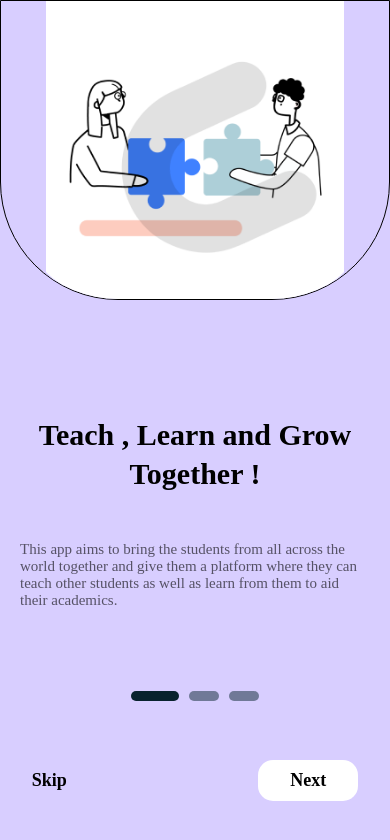
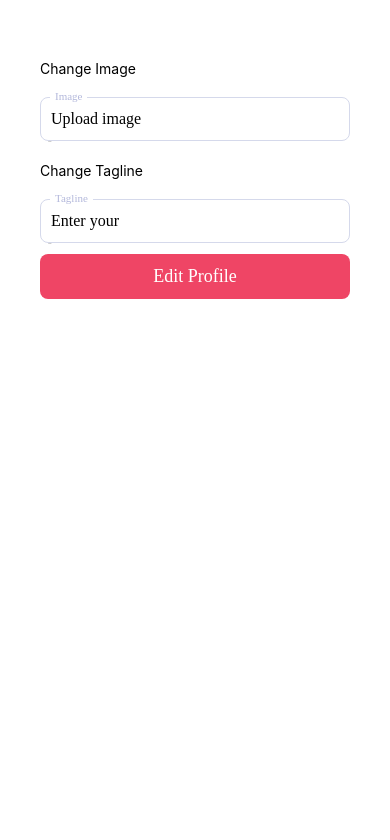
Before and after one commit to TeachNLearn/TeachAndLearnApp, a React Native app: screen /EditUserProfile in a window 390 px wide. Shown: the top 840 px of the page. Built offline with nearby package versions, Linux system fonts and the light colour scheme.

Commit message:
added edit profile in profileSection and fixed register form

```diff
--- a/App.tsx
+++ b/App.tsx
@@ -25,6 +25,7 @@ import EditAcademicInfo from './src/components/user-profile-component/user-menu-
 import EditContactInfo from './src/components/user-profile-component/user-menu-component/EditContactInfo';
 import Toast from 'react-native-toast-message';
 import Splash from './src/components/splash/Splash';
+import EditUserProfile from './src/components/user-profile-component/user-menu-component/EditUserProfile';
 
 const Navigation = () => {
   const authCtx = useContext(AuthContext);
@@ -87,6 +88,7 @@ const NavigationScreens = () => {
         <Stack.Screen name="MyFav" component={MyFavourite} />
         <Stack.Screen name="EditContactInfo" component={EditContactInfo} />
         <Stack.Screen name="EditAcademicInfo" component={EditAcademicInfo} />
+        <Stack.Screen name="EditUserProfile" component={EditUserProfile} />
         <Stack.Screen name="ForumOverview" component={ForumOverview} />
         <Stack.Screen name="CreateForum" component={CreateForum} />
         <Stack.Screen name="CreateForumAnswer" component={PostForumAnswer} />
--- a/src/components/authComponents/UserInfoForm.tsx
+++ b/src/components/authComponents/UserInfoForm.tsx
@@ -47,10 +47,7 @@ const UserInfoForm = (props: UserInfoFormProps) => {
 
   return (
     <ScrollView
-    ref={scrollViewRef} showsVerticalScrollIndicator={false} onContentSizeChange={() => {scrollViewRef.current?.scrollTo({
-      y:0,
-    })}}
-    style={styles.formContainer}>
+    contentContainerStyle={styles.formContainer}>
       <TouchableOpacity onPress={handleImagePicker} style={styles.imagePicker}>
         <Text style={styles.profilePicLabel}>Profile pic</Text>
         {image ? (
@@ -177,13 +174,13 @@ const UserInfoForm = (props: UserInfoFormProps) => {
 
 const styles = StyleSheet.create({
   formContainer: {
-    display: 'flex',
-    flexDirection: 'column',
+    // display: 'flex',
+    // flexDirection: 'column',
     rowGap: 28,
   },
   inputWrapper: {
     width: '100%',
-    display: 'flex',
+    // display: 'flex',
     flexDirection: 'column',
     gap: 8,
   },
--- /dev/null
+++ b/src/components/user-profile-component/user-menu-component/EditUserProfile.tsx
@@ -0,0 +1,87 @@
+import React, { useState } from 'react';
+import { View , StyleSheet , Text,  ActivityIndicator} from 'react-native';
+import InputHolder from '../../inputComponents/inputHolder'; // Make sure the import path is correct
+import Button from '../../general-components/button' ;
+interface FormData {
+  image: string;
+  tagline:String;
+
+}
+
+interface MyFormProps {}
+
+const EditUserProfile: React.FC<MyFormProps> = () => {
+  const [formData, setFormData] = useState<FormData>({
+    image: '',
+    tagline: '',
+
+  });
+
+  const [isLoading, setIsLoading] = useState(false)
+
+  const handleInputChange = (inputIdentifier: keyof FormData, enteredValue: string) => {
+    // Update the formData state with the new value
+    setFormData({ ...formData, [inputIdentifier]: enteredValue });
+  };
+
+  const handleSubmit = () => {
+    // Handle form submission with formData
+    console.log(formData);
+  };
+
+  return (
+    <View style={{width:"100%" , height:'100%', backgroundColor:'#FFF'}}>
+
+
+    <View style={styles.container}>
+      {/* Use InputHolder component for username input */}
+      <Text style={{marginTop:20 , marginBottom:20 ,}}>Change Image</Text>
+      <InputHolder
+        value={formData.image}
+        type="text"
+        updateFields={handleInputChange}
+        name="image"
+        label="Image"
+        placeholderText="Upload image"
+        isRequired={true}
+        showLabel={true}
+      />
+
+      {/* Use InputHolder component for password input */}
+       <Text  style={{marginTop:20 , marginBottom:20 ,}}>Change Tagline</Text>
+      <InputHolder
+        value={formData.tagline}
+        type="password"
+        updateFields={handleInputChange}
+        name="tagline"
+        label="Tagline"
+        placeholderText="Enter your "tagline
+        isRequired={true}
+        showLabel={true}
+      />
+
+      {/* Submit button */}
+      <Text style={{marginTop:0 , marginBottom:10 ,}}></Text>
+
+      <Button containerStyles={{backgroundColor:'#ef4565'}} onPress={handleSubmit}>
+          {isLoading ? (
+            <ActivityIndicator size={24} color="white" />
+          ) : (
+            'Edit Profile'
+          )}
+      </Button>
+    </View>
+    </View>
+
+  );
+};
+
+const styles = StyleSheet.create({
+  container: {
+
+    margin:40 ,
+    backgroundColor:'#FFF' ,
+  },
+});
+
+export default EditUserProfile;
--- a/src/screens/Modals/CancelClass.tsx
+++ b/src/screens/Modals/CancelClass.tsx
@@ -26,14 +26,14 @@ const CustomAlert: React.FC<CustomAlertProps> = ({ visible, title, message, onCl
             </View>
 
           <Text style={styles.message}>{message}</Text>
-          <View style={{flexDirection:'row',justifyContent:'space-around'}}>
+          <View style={{flexDirection:'row',justifyContent:'flex-end'}}>
 
                <TouchableOpacity onPress={goBack} style={styles.button2}>
                  <Text style={{color:'#FFF' , fontWeight:'600' , fontSize:12,fontFamily:FONT_FAMILY.NUNITO_SEMIBOLD}}>{btn2}</Text>
                </TouchableOpacity>
 
                <TouchableOpacity onPress={onProceed} style={styles.button}>
-                 <Text style={{color:'rgb(180, 35, 24)' , fontWeight:'600' , fontSize:12,fontFamily:FONT_FAMILY.NUNITO_SEMIBOLD}}>{btn}</Text>
+                 <Text style={{color:'rgb(180, 35, 24)' , fontWeight:'600' ,fontSize:12,fontFamily:FONT_FAMILY.NUNITO_SEMIBOLD}}>{btn}</Text>
                </TouchableOpacity>
 
          </View>
@@ -92,6 +92,7 @@ const styles = StyleSheet.create<Styles>({
     backgroundColor:'#fecdca' ,
     borderRadius:10,
     marginTop:0 ,
+    marginLeft:10
   },
   button2: {
     alignSelf: 'flex-end',
--- a/src/screens/auth/Signup.tsx
+++ b/src/screens/auth/Signup.tsx
@@ -128,7 +128,7 @@ const Signup = () => {
     <ScrollView ref={scrollViewRef} showsVerticalScrollIndicator={false} onContentSizeChange={() => {scrollViewRef.current?.scrollTo({
       y:30,
     })}}>
-      <KeyboardAvoidingView behavior="height" style={styles.container}>
+      <View style={styles.container}>
         <DescriptionBox
           heading="Get"
           subHeading="Started"
@@ -153,17 +153,17 @@ const Signup = () => {
             Login!!
           </Text>
         </View>
-      </KeyboardAvoidingView>
+      </View>
     </ScrollView>
   );
 };
 
 const styles = StyleSheet.create({
   container: {
-    display: 'flex',
+    // display: 'flex',
     flexDirection: 'column',
     alignItems: 'center',
-    justifyContent: 'center',
+    // justifyContent: 'center',
     rowGap: 20,
     paddingBottom: 50,
     backgroundColor: 'white',
--- a/src/screens/profile/Userprofile.tsx
+++ b/src/screens/profile/Userprofile.tsx
@@ -4,6 +4,7 @@ import {
   StyleSheet,
   ScrollView,
   RefreshControl,
+  TouchableOpacity,
 } from 'react-native';
 import React from 'react';
 import {useState, useContext, useEffect} from 'react';
@@ -31,6 +32,7 @@ import {getHeaders} from '../../utils/helperFunctions';
 import StatsContainer from '../../components/profileComponents/StatsContainer';
 import { FONT_FAMILY } from '../../utils/globalContants';
 import Loader from '../../components/general-components/Loader';
+import { AirbnbRating } from 'react-native-ratings';
 
 interface userProps {
   _id: string;
@@ -203,18 +205,32 @@ const Userprofile: React.FC = () => {
     refreshControl={
       <RefreshControl refreshing={refreshing} onRefresh={onRefresh} />
     }>
-      <View style={styles.userProfileParentContainer}>
+      <View style={[styles.userProfileParentContainer]}>
         <UserProfileHeader
           title={localUser?.userName}
           onBackPress={() => {navigation.goBack()}}
           onMenuPress={() => {}}
         />
+        <View style={{flexDirection:'row',justifyContent:'center',alignItems:'flex-start',width:'100%'}}>
+
         <ImagePickerButton
           handleImagePicker={handleImagePicker}
           profileImage={profileImage}
           defaultImageSource={defaultImageSource}
+          style={{alignSelf:'center',justifyContent:'center',alignItems:'center'}}
           // Optional style prop
         />
+
+        <TouchableOpacity
+              style={[styles.editButton,{position:'absolute',right:0}]}
+              onPress={() => {
+                navigation.navigate('EditUserProfile');
+              }}
+            >
+              <Text style={{color:'rgb(180, 35, 24)',fontFamily:FONT_FAMILY.NUNITO_SEMIBOLD}}>Edit{' '}</Text>
+              {editIcon}
+        </TouchableOpacity>
+        </View>
         <UserNameAndTagline
           name={localUser.name}
           educationInfo={localUser.tagline}
@@ -344,6 +360,15 @@ const styles = StyleSheet.create({
     marginTop: 11,
     marginLeft: 18,
   },
+  editButton: {
+    paddingHorizontal: 15,
+    paddingVertical: 5,
+    borderWidth:1,
+    borderRadius:20,
+    borderColor:'grey',
+    flexDirection: 'row',
+    alignItems: 'center',
+  },
   tag: {
     // backgroundColor: '#3da9fc',
     borderRadius: 5,
```
